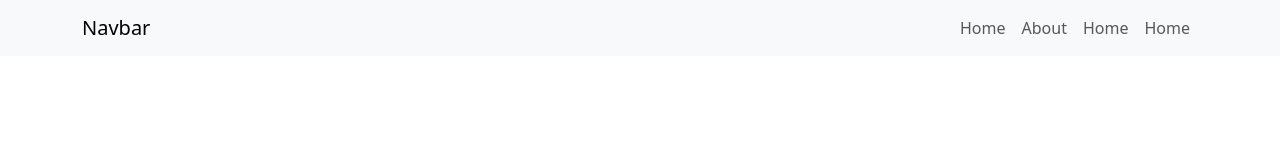
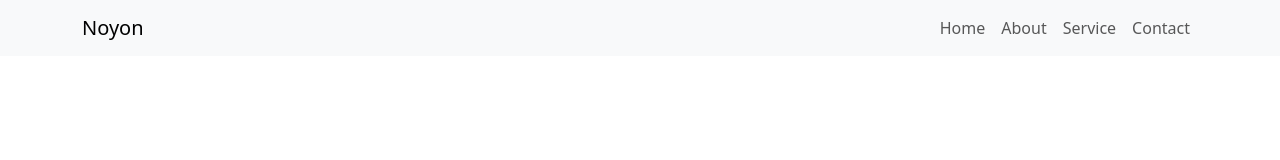
Before and after one commit to NoyonIslam108/Noyon, a plain HTML site: page index.html in a window 1280 px wide. Drawn offline with nearby package versions, Linux system fonts and the light colour scheme.

Commit message:
version 1.1.0.0

```diff
--- a/index.html
+++ b/index.html
@@ -13,7 +13,7 @@
 
     <nav class="navbar navbar-expand-lg bg-body-tertiary">
         <div class="container">
-          <a class="navbar-brand" href="#">Navbar</a>
+          <a class="navbar-brand" href="#">Noyon</a>
           <button class="navbar-toggler" type="button" data-bs-toggle="collapse" data-bs-target="#navbarSupportedContent" aria-controls="navbarSupportedContent" aria-expanded="false" aria-label="Toggle navigation">
             <span class="navbar-toggler-icon"></span>
           </button>
@@ -27,13 +27,11 @@
                 <a class="nav-link" href="#">About</a>
               </li>
               <li class="nav-item">
-                <a class="nav-link" href="#">Home</a>
+                <a class="nav-link" href="#">Service</a>
               </li>
               <li class="nav-item">
-                <a class="nav-link" href="#">Home</a>
+                <a class="nav-link" href="#">Contact</a>
               </li>
-
-
             </ul>
 
           </div>
```
